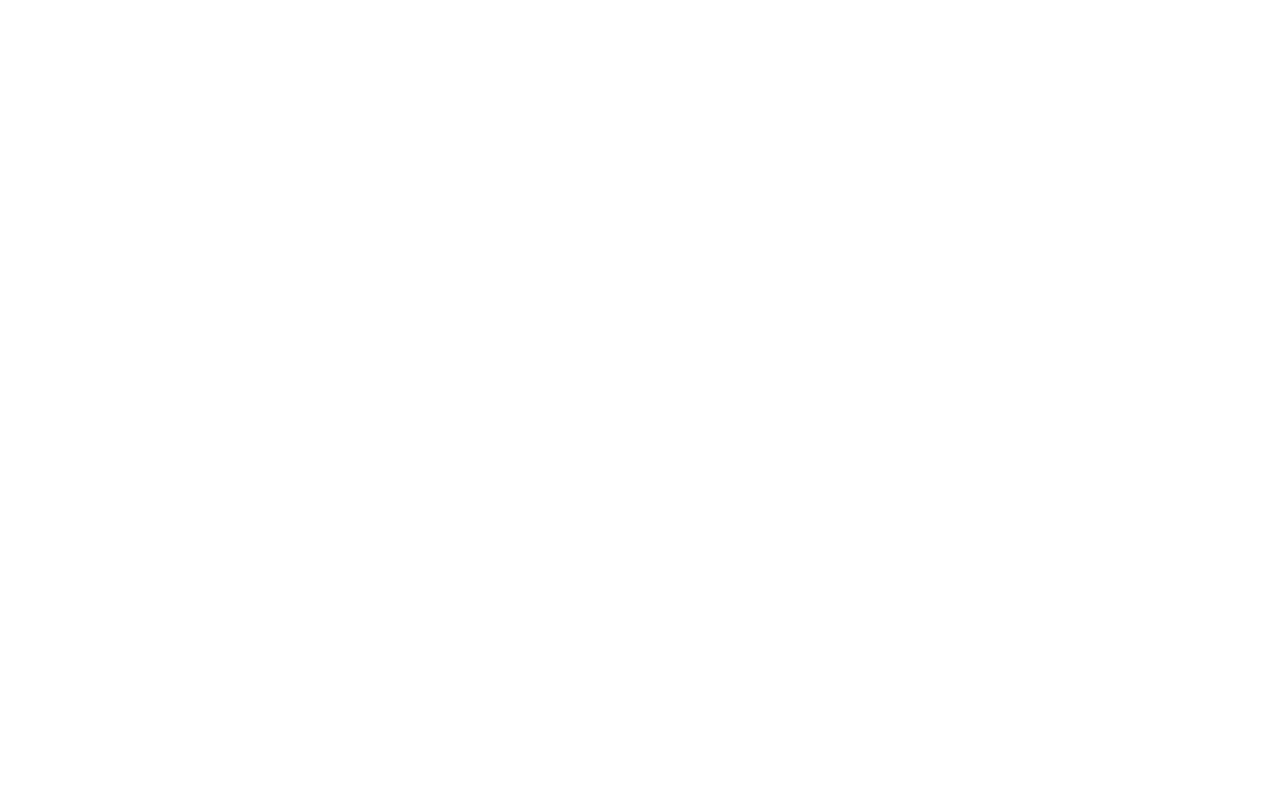
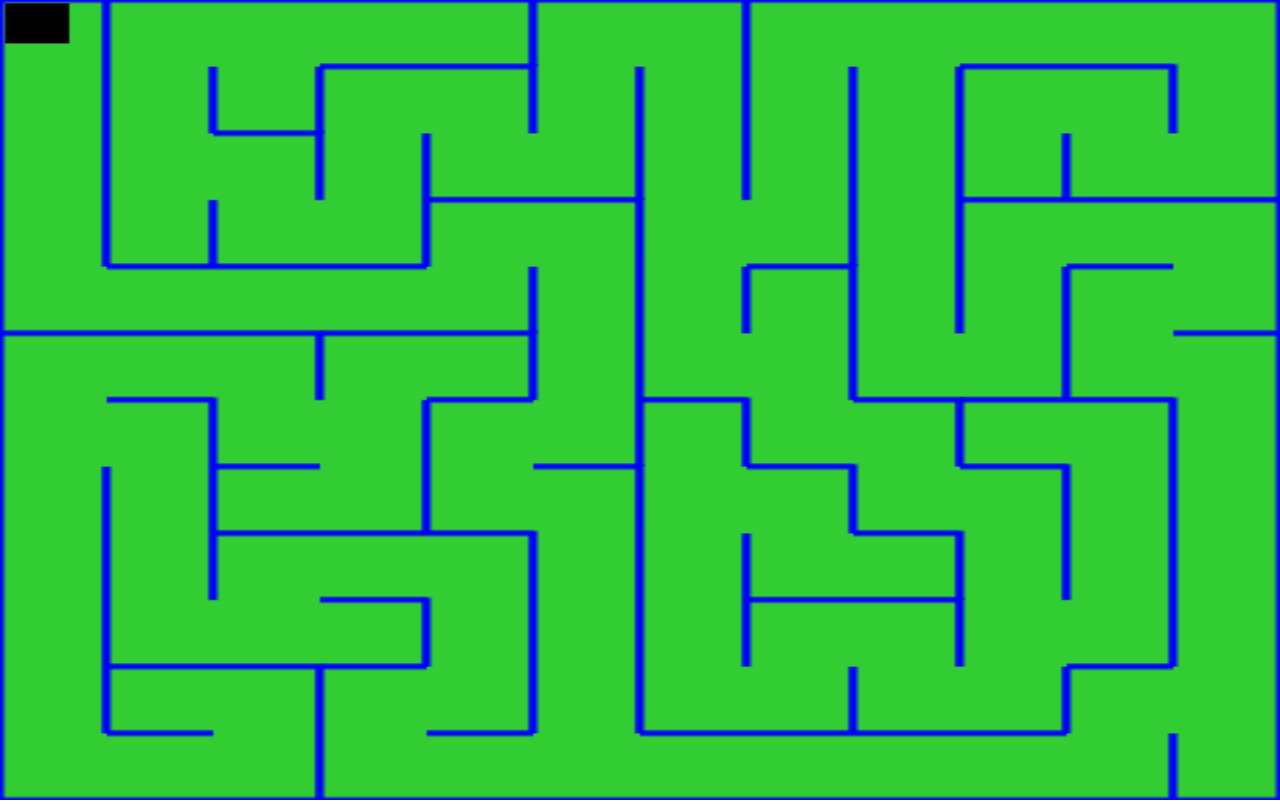
Before and after one commit to Corey255A1/3DMaze, a website with bundled scripts: page www/pages/index.html in a window 1280 px wide. Built offline with nearby package versions, Linux system fonts and the light colour scheme.

Commit message:
Cleaned up code, Back to baseline functionality

```diff
--- a/src/GridLink/Cell.ts
+++ b/src/GridLink/Cell.ts
@@ -1,4 +1,6 @@
-class Cell
+import { Direction } from "../Types.js";
+import { LinkNode } from "./LinkNode.js";
+export class Cell
 {
     private _x:number;
     private _y:number;
--- a/src/GridLink/Grid.ts
+++ b/src/GridLink/Grid.ts
@@ -1,4 +1,6 @@
-class Grid{
+import { Cell } from "./Cell.js"
+import { Point2D } from "../Types.js";
+export class Grid{
     protected _width:number;
     protected _height:number;
     private _grid:Array<Array<Cell>>;
--- a/src/GridLink/LinkNode.ts
+++ b/src/GridLink/LinkNode.ts
@@ -1,4 +1,5 @@
-class LinkNode<T>
+import { ObjectList } from "../ObjectList.js";
+export class LinkNode<T>
 {
     private _max_count:number;
     private _used:number;
@@ -22,7 +23,7 @@ class LinkNode<T>
 
     public setLink(idx:number, value:T){
         if(idx < this._max_count){
-            if((this._links[idx] == value)){
+            if((this._links[idx] !== value)){
                 if(value !== null){
                     this._used += 1;
                     this._links[idx] = value;
--- a/src/Maze.ts
+++ b/src/Maze.ts
@@ -1,4 +1,7 @@
-class Maze extends Grid{
+import { Direction, Point2D } from "./Types.js";
+import { Grid } from "./GridLink/Grid.js";
+import { Cell } from "./GridLink/Cell.js";
+export class Maze extends Grid{
     private _directionBias:number;
     constructor(width:number, height:number){
         super(width, height, (x,y)=>{return new Cell(x,y)});
--- a/src/MazeRenderer.ts
+++ b/src/MazeRenderer.ts
@@ -1,4 +1,6 @@
-class MazeRenderer{
+import { Maze } from "./Maze.js";
+import { Cell } from "./GridLink/Cell.js";
+export class MazeRenderer{
     private _ctx:CanvasRenderingContext2D;
     constructor(ctx:CanvasRenderingContext2D){
         this._ctx = ctx;
@@ -12,13 +14,13 @@ class MazeRenderer{
 
         this._ctx.beginPath();
         this._ctx.moveTo(sX, sY);
-        if(cell.Down === undefined) this._ctx.lineTo(sX+size, sY);
+        if(cell.Up === undefined) this._ctx.lineTo(sX+size, sY);
         else this._ctx.moveTo(sX+size, sY);
 
         if(cell.Right === undefined) this._ctx.lineTo(sX+size, sY+size);
         else this._ctx.moveTo(sX+size, sY+size);
 
-        if(cell.Up === undefined) this._ctx.lineTo(sX, sY+size);
+        if(cell.Down === undefined) this._ctx.lineTo(sX, sY+size);
         else this._ctx.moveTo(sX, sY+size);
 
         if(cell.Left === undefined) this._ctx.lineTo(sX, sY);
--- a/src/ObjectList.ts
+++ b/src/ObjectList.ts
@@ -1,4 +1,4 @@
-class ObjectList<T>{
+export class ObjectList<T>{
     private _array:Array<T>
     constructor(){
         this._array = []
--- a/src/Types.ts
+++ b/src/Types.ts
@@ -1,11 +1,11 @@
-enum Direction {
+export enum Direction {
     Up = 0,
+    Right,
     Down,
     Left,
-    Right,
 }
 
-class Point2D{
+export class Point2D{
     public X:number;
     public Y:number;
     constructor(x:number,y:number){this.X = x; this.Y = y;}
--- a/src/main.ts
+++ b/src/main.ts
@@ -0,0 +1,75 @@
+import { Maze } from "./Maze.js";
+import { MazeRenderer } from "./MazeRenderer.js";
+import { Direction } from "./Types.js";
+function main(){
+    const cnv = document.getElementById("game") as HTMLCanvasElement;
+    cnv.width = 480;
+    cnv.height = 480;
+    const ctx = cnv.getContext("2d") as CanvasRenderingContext2D;
+
+    ctx.fillStyle = "black"
+    ctx.fillRect(0,0,480,480);
+    ctx.strokeStyle = "blue";
+    ctx.fillStyle = "limegreen";
+    ctx.lineWidth = 2;
+    // ctx.beginPath();
+    // ctx.moveTo(0,0);
+    // ctx.lineTo(480,480);
+    // ctx.stroke();
+    const cellSize = 40;
+    const gridSize = cnv.width / cellSize;
+    const cellCount = gridSize*gridSize;
+
+    const maze = new Maze(gridSize,gridSize);
+    const mazeRender = new MazeRenderer(ctx);
+    maze.Generate();
+
+    let direction = -1;
+    let currentCell = maze.getValueXY(0,0);
+    const directions:{[key:string]:Direction} = {
+        "ArrowRight":Direction.Right,
+        "ArrowUp":Direction.Up,
+        "ArrowLeft":Direction.Left,
+        "ArrowDown":Direction.Down
+    }
+    window.addEventListener('keydown',(e)=>{
+        if(directions[e.code] !== undefined){
+            direction = directions[e.code];
+        }
+    });
+
+    window.addEventListener('keyup',(e)=>{
+        if(directions[e.code] !== undefined){
+            direction = -1;
+        }
+    });
+
+    let startTime = 0;
+    function render(currentTime:number){
+        ctx.strokeStyle = "blue";
+        ctx.fillStyle = "limegreen";
+        ctx.lineWidth = 3;
+        mazeRender.DrawMaze(maze,cellSize);
+
+        ctx.fillStyle = "black";
+        if(startTime === 0){
+            startTime = currentTime;
+        }
+        const elapsed = currentTime - startTime;
+        if(elapsed > 100){
+            startTime = currentTime;
+            if(direction!==-1){
+                let next = currentCell.getDirection(direction);
+                if(next !== undefined){
+                    currentCell = next;
+                }
+            }
+        }
+
+        ctx.fillRect(2+cellSize*currentCell.X,2+cellSize*currentCell.Y,cellSize*0.6,cellSize*0.6);
+        requestAnimationFrame(render);
+    }
+    requestAnimationFrame(render);
+}
+
+main();
--- a/tsconfig.json
+++ b/tsconfig.json
@@ -24,7 +24,7 @@
     // "useDefineForClassFields": true,                  /* Emit ECMAScript-standard-compliant class fields. */
 
     /* Modules */
-    "module": "commonjs",                                /* Specify what module code is generated. */
+    "module": "ES6",                                /* Specify what module code is generated. */
     // "rootDir": "./",                                  /* Specify the root folder within your source files. */
     // "moduleResolution": "node",                       /* Specify how TypeScript looks up a file from a given module specifier. */
     // "baseUrl": "./",                                  /* Specify the base directory to resolve non-relative module names. */
@@ -45,7 +45,7 @@
     // "declaration": true,                              /* Generate .d.ts files from TypeScript and JavaScript files in your project. */
     // "declarationMap": true,                           /* Create sourcemaps for d.ts files. */
     // "emitDeclarationOnly": true,                      /* Only output d.ts files and not JavaScript files. */
-     "sourceMap": true,                                /* Create source map files for emitted JavaScript files. */
+    // "sourceMap": true,                                /* Create source map files for emitted JavaScript files. */
     // "outFile": "./",                                  /* Specify a file that bundles all outputs into one JavaScript file. If `declaration` is true, also designates a file that bundles all .d.ts output. */
      "outDir": "www/scripts",                                   /* Specify an output folder for all emitted files. */
     // "removeComments": true,                           /* Disable emitting comments. */
@@ -70,6 +70,7 @@
     // "isolatedModules": true,                          /* Ensure that each file can be safely transpiled without relying on other imports. */
     // "allowSyntheticDefaultImports": true,             /* Allow 'import x from y' when a module doesn't have a default export. */
     "esModuleInterop": true,                             /* Emit additional JavaScript to ease support for importing CommonJS modules. This enables `allowSyntheticDefaultImports` for type compatibility. */
+
     // "preserveSymlinks": true,                         /* Disable resolving symlinks to their realpath. This correlates to the same flag in node. */
     "forceConsistentCasingInFileNames": true,            /* Ensure that casing is correct in imports. */
 
--- a/www/pages/index.html
+++ b/www/pages/index.html
@@ -19,7 +19,6 @@
 </head>
 <body>
     <canvas id="game"></canvas>
-
-    <script src="/scripts/main.js"></script>
+    <script src="/scripts/main.js" type="module"></script>
 </body>
 </html>
```
